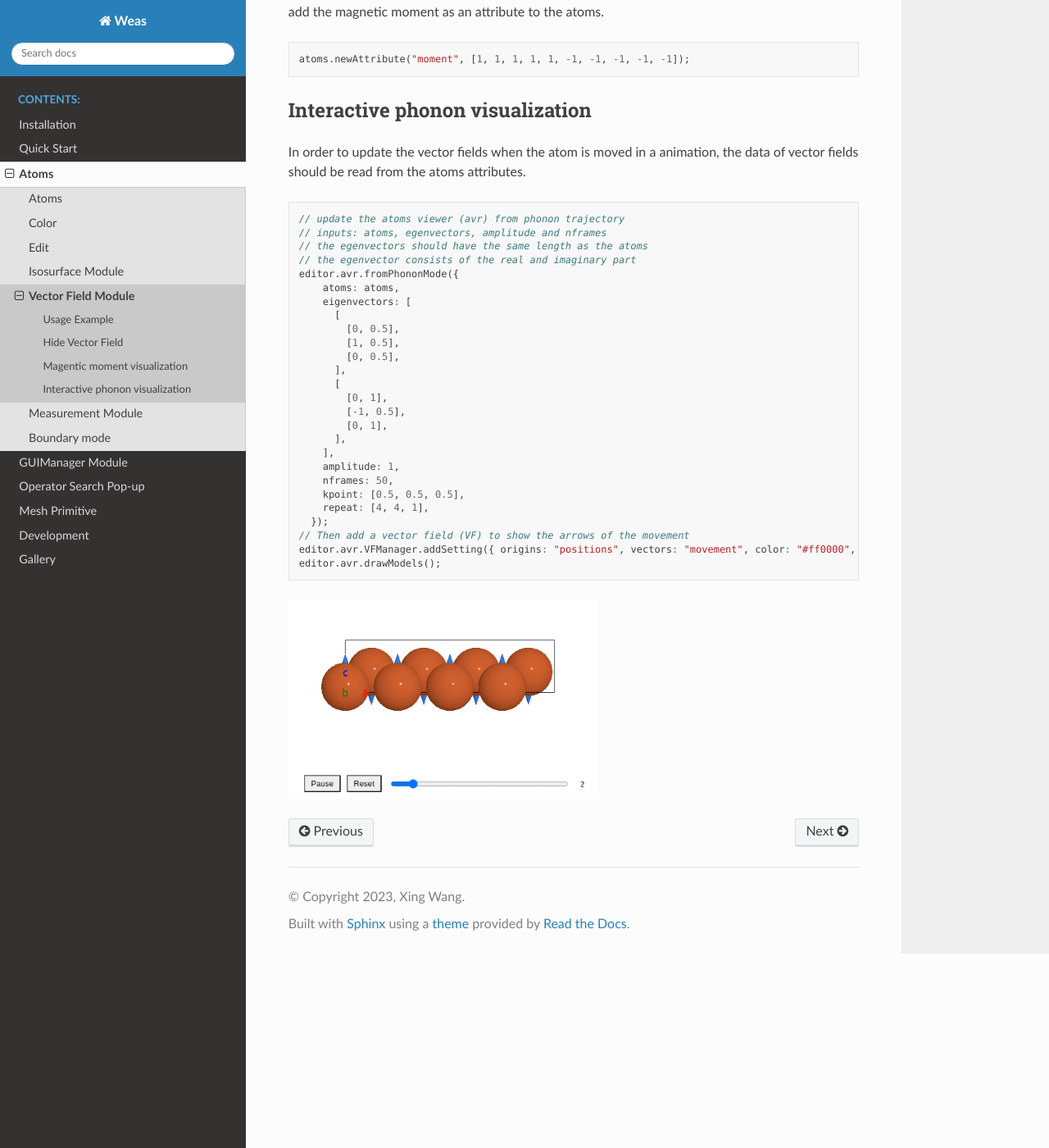
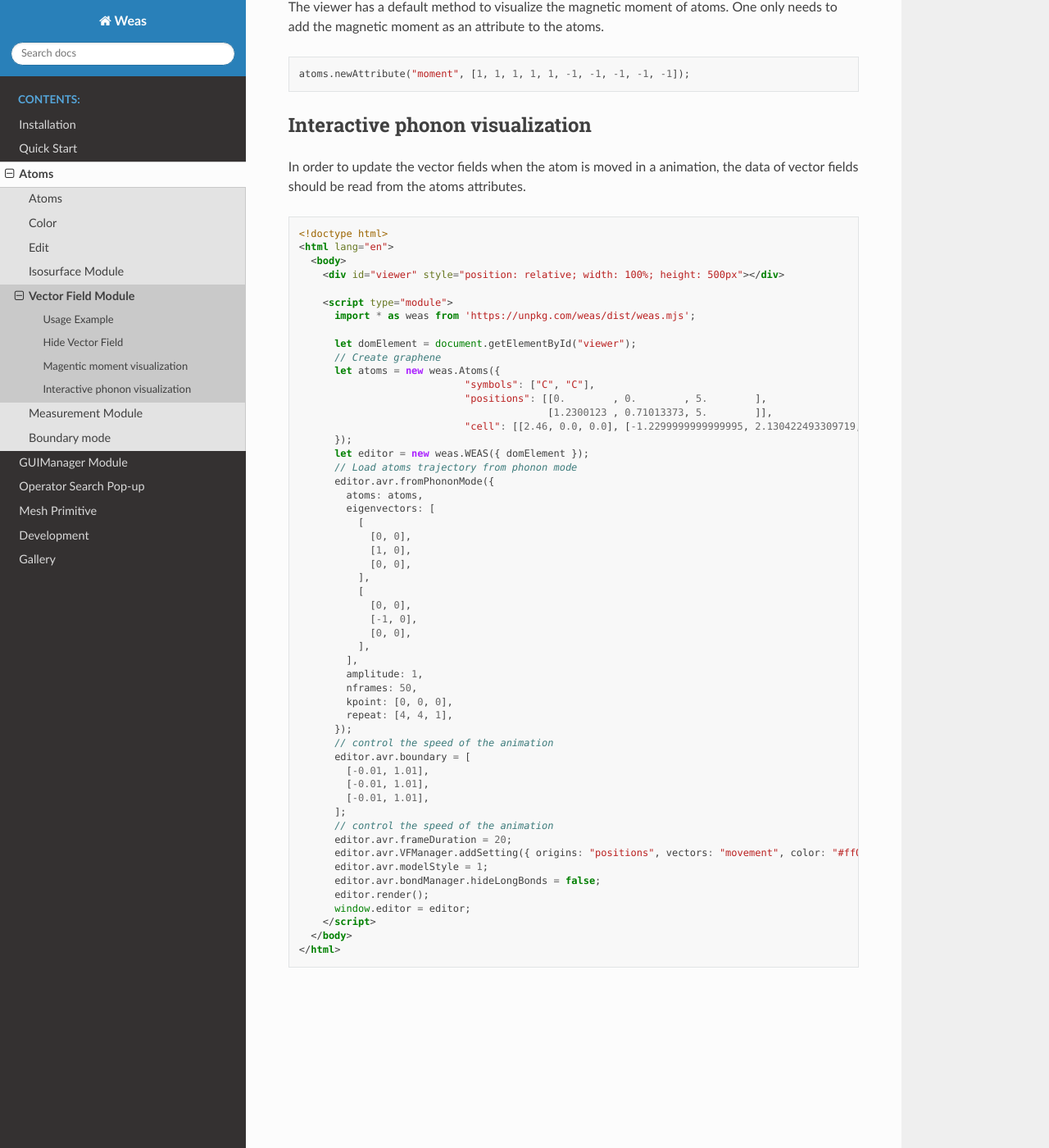
Before and after one commit to superstar54/weas, a Sphinx documentation site: the page built from docs/source/atoms/vector_field.rst, in a window 1280 px wide and 1400 px high, scrolled down 961 px. Shown: the whole window at 82% size. Built offline with Sphinx 7.4.7 and the Read the Docs theme 2.0.0, drawn with Linux system fonts in a browser that asks for light colours; some of the changed text lies outside the part shown.

Commit message:
update docs

````diff
--- a/docs/source/atoms/vector_field.rst
+++ b/docs/source/atoms/vector_field.rst
@@ -28,9 +28,9 @@
 -----------------
 The vector field can be hidden by:
 
-```javascript
-editor.avr.VFManager.show=false;
-```
+.. code-block:: javascript
+
+  editor.avr.VFManager.show=false;
 
 
 Magentic moment visualization
@@ -48,34 +48,121 @@
 In order to update the vector fields when the atom is moved in a animation, the data of vector fields should be read from the atoms attributes.
 
 
-.. code-block:: javascript
+.. code-block:: html
 
-    // update the atoms viewer (avr) from phonon trajectory
-    // inputs: atoms, egenvectors, amplitude and nframes
-    // the egenvectors should have the same length as the atoms
-    // the egenvector consists of the real and imaginary part
-    editor.avr.fromPhononMode({
-        atoms: atoms,
-        eigenvectors: [
-          [
-            [0, 0.5],
-            [1, 0.5],
-            [0, 0.5],
-          ],
-          [
-            [0, 1],
-            [-1, 0.5],
-            [0, 1],
-          ],
-        ],
-        amplitude: 1,
-        nframes: 50,
-        kpoint: [0.5, 0.5, 0.5],
-        repeat: [4, 4, 1],
-      });
-    // Then add a vector field (VF) to show the arrows of the movement
-    editor.avr.VFManager.addSetting({ origins: "positions", vectors: "movement", color: "#ff0000", radius: 0.1 });
-    editor.avr.drawModels();
+    <!doctype html>
+    <html lang="en">
+      <body>
+        <div id="viewer" style="position: relative; width: 100%; height: 500px"></div>
 
-.. image:: ../_static/images/example-phonon.gif
-   :width: 10cm
+        <script type="module">
+          import * as weas from 'https://unpkg.com/weas/dist/weas.mjs';
+
+          let domElement = document.getElementById("viewer");
+          // Create graphene
+          let atoms = new weas.Atoms({
+                                "symbols": ["C", "C"],
+                                "positions": [[0.        , 0.        , 5.        ],
+                                              [1.2300123 , 0.71013373, 5.        ]],
+                                "cell": [[2.46, 0.0, 0.0], [-1.2299999999999995, 2.130422493309719, 0.0], [0.0, 0.0, 10.0]],
+          });
+          let editor = new weas.WEAS({ domElement });
+          // Load atoms trajectory from phonon mode
+          editor.avr.fromPhononMode({
+            atoms: atoms,
+            eigenvectors: [
+              [
+                [0, 0],
+                [1, 0],
+                [0, 0],
+              ],
+              [
+                [0, 0],
+                [-1, 0],
+                [0, 0],
+              ],
+            ],
+            amplitude: 1,
+            nframes: 50,
+            kpoint: [0, 0, 0],
+            repeat: [4, 4, 1],
+          });
+          // control the speed of the animation
+          editor.avr.boundary = [
+            [-0.01, 1.01],
+            [-0.01, 1.01],
+            [-0.01, 1.01],
+          ];
+          // control the speed of the animation
+          editor.avr.frameDuration = 20;
+          editor.avr.VFManager.addSetting({ origins: "positions", vectors: "movement", color: "#ff0000", radius: 0.1 });
+          editor.avr.modelStyle = 1;
+          editor.avr.bondManager.hideLongBonds = false;
+          editor.render();
+          window.editor = editor;
+        </script>
+      </body>
+    </html>
+
+.. raw:: html
+
+    <!doctype html>
+    <html lang="en">
+      <body>
+        <div id="viewer" style="position: relative; width: 100%; height: 500px"></div>
+
+        <script type="module">
+          import * as weas from 'https://unpkg.com/weas/dist/weas.mjs';
+
+          async function fetchFile(filename) {
+            const response = await fetch(`../../demo/datas/${filename}`);
+            if (!response.ok) {
+              throw new Error(`Failed to load file for structure: ${filename}`);
+            }
+            return await response.text();
+          }
+
+          let domElement = document.getElementById("viewer");
+          // read atoms from file
+          let atoms = new weas.Atoms({
+                                "symbols": ["C", "C"],
+                                "positions": [[0.        , 0.        , 5.        ],
+                                              [1.2300123 , 0.71013373, 5.        ]],
+                                "cell": [[2.46, 0.0, 0.0], [-1.2299999999999995, 2.130422493309719, 0.0], [0.0, 0.0, 10.0]],
+          });
+          let editor = new weas.WEAS({ domElement });
+          editor.avr.fromPhononMode({
+            atoms: atoms,
+            eigenvectors: [
+              [
+                [0, 0],
+                [1, 0],
+                [0, 0],
+              ],
+              [
+                [0, 0],
+                [-1, 0],
+                [0, 0],
+              ],
+            ],
+            amplitude: 1,
+            nframes: 50,
+            kpoint: [0, 0, 0],
+            repeat: [4, 4, 1],
+          });
+          // control the speed of the animation
+          editor.avr.boundary = [
+            [-0.01, 1.01],
+            [-0.01, 1.01],
+            [-0.01, 1.01],
+          ];
+          // control the speed of the animation
+          editor.avr.frameDuration = 20;
+          editor.avr.VFManager.addSetting({ origins: "positions", vectors: "movement", color: "#ff0000", radius: 0.1 });
+          editor.avr.modelStyle = 1;
+          editor.avr.bondManager.hideLongBonds = false;
+          editor.render();
+          window.editor = editor;
+        </script>
+      </body>
+    </html>
--- a/docs/source/quickstart.rst
+++ b/docs/source/quickstart.rst
@@ -51,7 +51,7 @@
     <!doctype html>
     <html lang="en">
       <body>
-        <div id="viewer" style="position: relative; width: 500px; height: 500px"></div>
+        <div id="viewer" style="position: relative; width: 100%; height: 500px"></div>
         <script type="module">
           import { WEAS, Atoms } from 'https://unpkg.com/weas/dist/weas.mjs';
           let domElement = document.getElementById("viewer");
````
